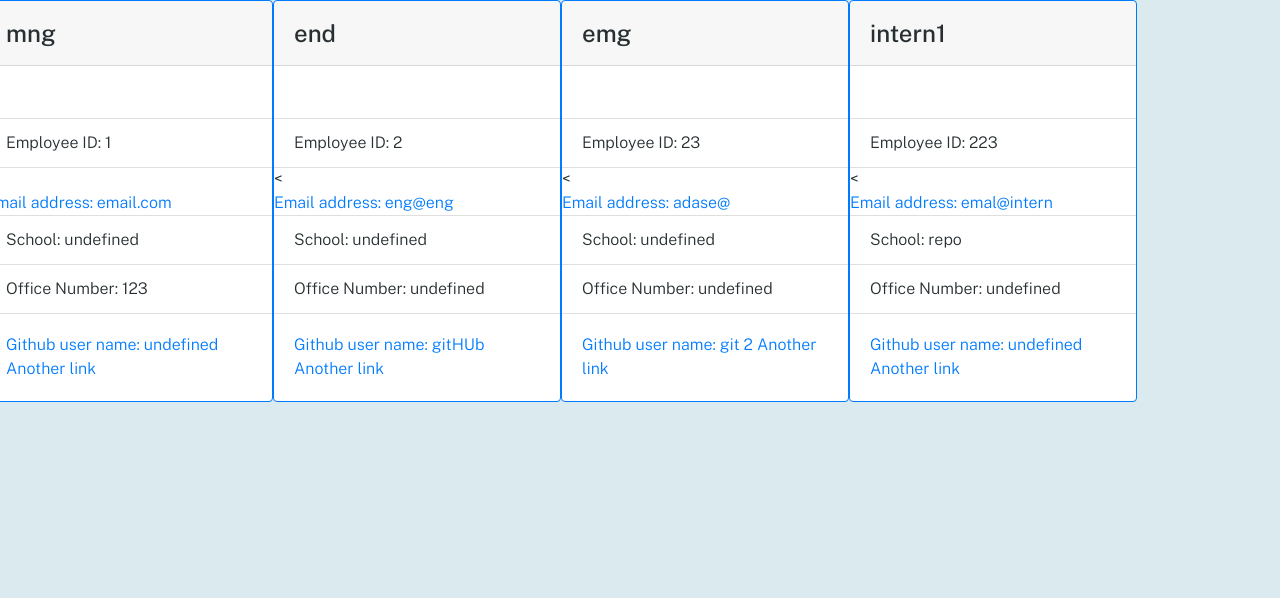
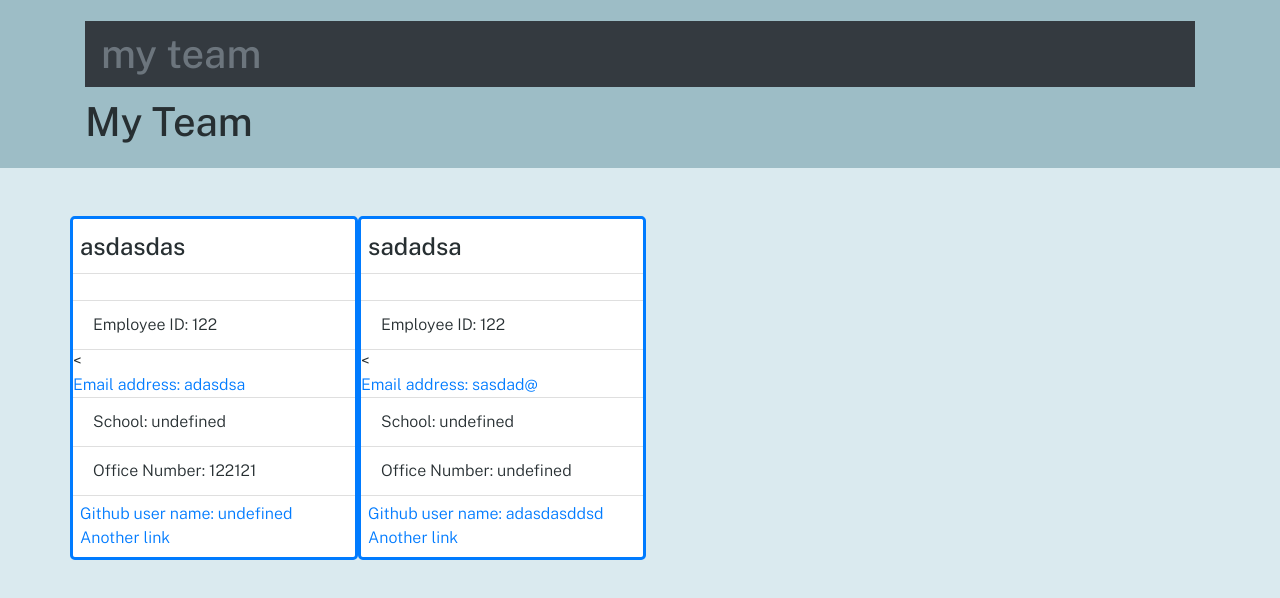
Before and after one commit to LakiCode/MyTeamGenerator, a website: page index.html in a window 1280 px wide. Drawn offline with nearby package versions, Linux system fonts and the light colour scheme.

Commit message:
add fix card bg

```diff
--- a/index.html
+++ b/index.html
@@ -12,21 +12,29 @@
           <link href="https://fonts.googleapis.com/css?family=Public+Sans:300i,300,500&display=swap" rel="stylesheet">
         <link rel="stylesheet" href="./dist/style.css">
         </head>
-
+        <header>
+        <div class="container flex-row justify-space-between align-center py-3">
+          <h1 class="page-title text-secondary bg-dark py-2 px-3">my team</h1>
+          <nav class="flex-row">
+            <h1> My Team</h1>
+          </nav>
+        </div>
+      </header>
             <body>
+            <main class="container my-5">
             <div id=card class="row">
             <div class="card border-primary mb-3" style="max-width: 18rem;">
                  <div class="card-header">
-                 <h4>mng</h4>
+                 <h4>asdasdas</h4>
                  </div>
                   <div class="card-body text-primary">
                   <h5 class="card-title"></h5>
                    </div>
                    <ul class="list-group list-group-flush">
-                   <li class="list-group-item">Employee ID: 1</li>
-                   <<a href="mailto:email.com?subject=Mail from mng" class="card-link">Email address: email.com</a>
+                   <li class="list-group-item">Employee ID: 122</li>
+                   <<a href="mailto:adasdsa?subject=Mail from asdasdas" class="card-link">Email address: adasdsa</a>
                    <li class="list-group-item">School: undefined</li>
-                   <li class="list-group-item">Office Number: 123</li>
+                   <li class="list-group-item">Office Number: 122121</li>
                  </ul>
                  <div class="card-body">
                  <a target="_blank" href="https://www.github.com/undefined"> Github user name: undefined</a>
@@ -35,59 +43,24 @@
                </div>
                    <div class="card border-primary mb-3" style="max-width: 18rem;">
                  <div class="card-header">
-                 <h4>end</h4>
+                 <h4>sadadsa</h4>
                  </div>
                   <div class="card-body text-primary">
                   <h5 class="card-title"></h5>
                    </div>
                    <ul class="list-group list-group-flush">
-                   <li class="list-group-item">Employee ID: 2</li>
-                   <<a href="mailto:eng@eng?subject=Mail from end" class="card-link">Email address: eng@eng</a>
+                   <li class="list-group-item">Employee ID: 122</li>
+                   <<a href="mailto:sasdad@?subject=Mail from sadadsa" class="card-link">Email address: sasdad@</a>
                    <li class="list-group-item">School: undefined</li>
                    <li class="list-group-item">Office Number: undefined</li>
                  </ul>
                  <div class="card-body">
-                 <a target="_blank" href="https://www.github.com/gitHUb"> Github user name: gitHUb</a>
-                   <a href="#" class="card-link">Another link</a>
-                 </div>
-               </div>
-                   <div class="card border-primary mb-3" style="max-width: 18rem;">
-                 <div class="card-header">
-                 <h4>emg</h4>
-                 </div>
-                  <div class="card-body text-primary">
-                  <h5 class="card-title"></h5>
-                   </div>
-                   <ul class="list-group list-group-flush">
-                   <li class="list-group-item">Employee ID: 23</li>
-                   <<a href="mailto:adase@?subject=Mail from emg" class="card-link">Email address: adase@</a>
-                   <li class="list-group-item">School: undefined</li>
-                   <li class="list-group-item">Office Number: undefined</li>
-                 </ul>
-                 <div class="card-body">
-                 <a target="_blank" href="https://www.github.com/git 2"> Github user name: git 2</a>
-                   <a href="#" class="card-link">Another link</a>
-                 </div>
-               </div>
-                   <div class="card border-primary mb-3" style="max-width: 18rem;">
-                 <div class="card-header">
-                 <h4>intern1</h4>
-                 </div>
-                  <div class="card-body text-primary">
-                  <h5 class="card-title"></h5>
-                   </div>
-                   <ul class="list-group list-group-flush">
-                   <li class="list-group-item">Employee ID: 223</li>
-                   <<a href="mailto:emal@intern?subject=Mail from intern1" class="card-link">Email address: emal@intern</a>
-                   <li class="list-group-item">School: repo</li>
-                   <li class="list-group-item">Office Number: undefined</li>
-                 </ul>
-                 <div class="card-body">
-                 <a target="_blank" href="https://www.github.com/undefined"> Github user name: undefined</a>
+                 <a target="_blank" href="https://www.github.com/adasdasddsd"> Github user name: adasdasddsd</a>
                    <a href="#" class="card-link">Another link</a>
                  </div>
                </div>
 
             </div>
+            </main>
           </body>
         </html>
--- a/src/page-template.js
+++ b/src/page-template.js
@@ -16,7 +16,7 @@
                    </div>
                    <ul class="list-group list-group-flush">
                    <li class="list-group-item">Employee ID: ${employee.id}</li>
-                   <<a href="mailto:${employee.email}?subject=Mail from ${employee.name}" class="card-link">Email address: ${employee.email}</a>
+                   <a href="mailto:${employee.email}?subject=Mail from ${employee.name}" class="card-link">Email address: ${employee.email}</a>
                    <li class="list-group-item">School: ${employee.school}</li>
                    <li class="list-group-item">Office Number: ${employee.officeNumber}</li>
                  </ul>
@@ -43,7 +43,6 @@
         </head>
         <header>
         <div class="container flex-row justify-space-between align-center py-3">
-          <h1 class="page-title text-secondary bg-dark py-2 px-3">${header.name}</h1>
           <nav class="flex-row">
             <h1> My Team</h1>
           </nav>
--- a/src/style.css
+++ b/src/style.css
@@ -58,7 +58,7 @@
 
   .card-header {
     color: var(--primary);
-    background-color: var(--dark);
+    background-color: var(--light);
     padding: 2.5%;
     border-radius: calc(0.18rem - 1px) calc(0.18rem - 1px) 0 0;
   }
```
Also changed, not shown: dist/style.css.
